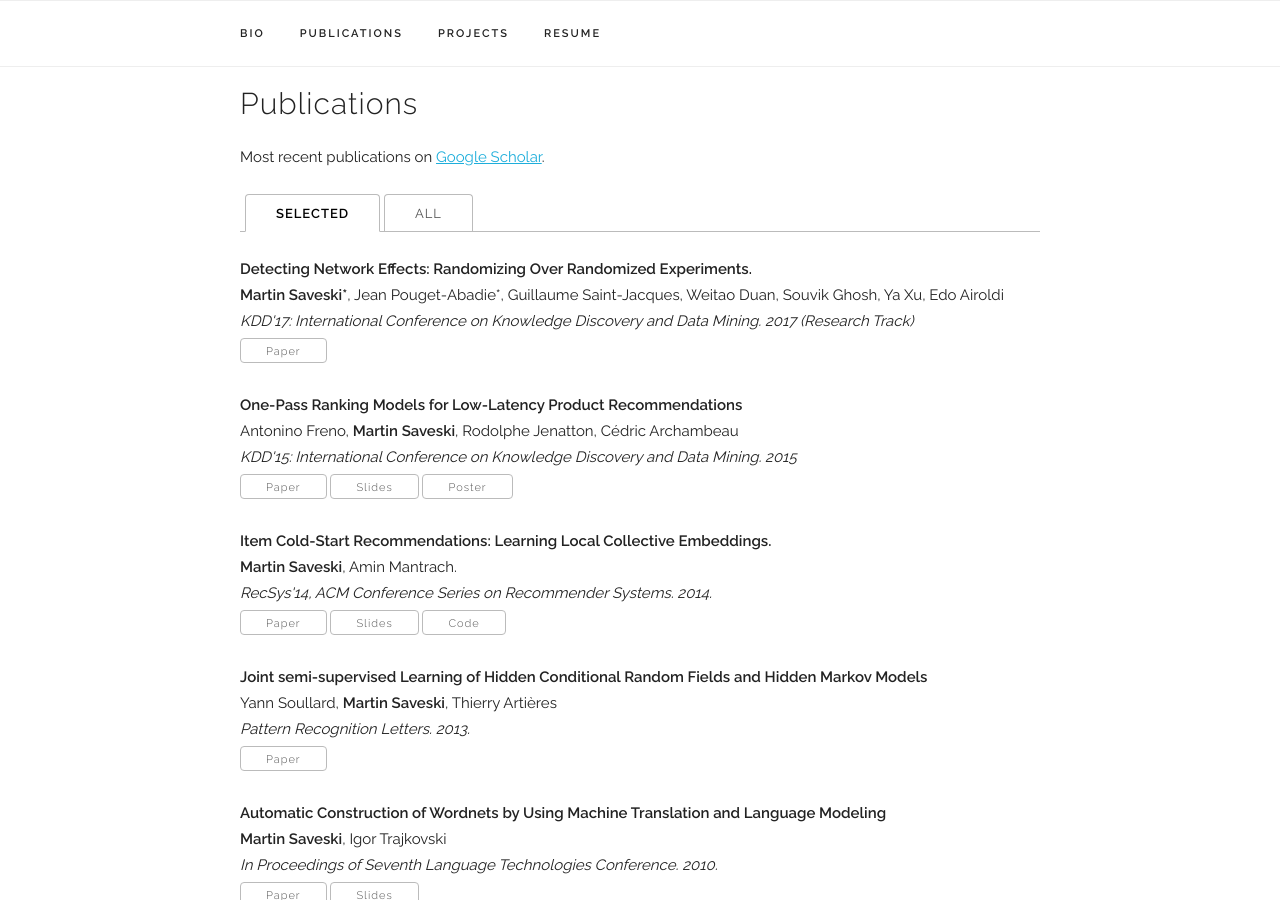
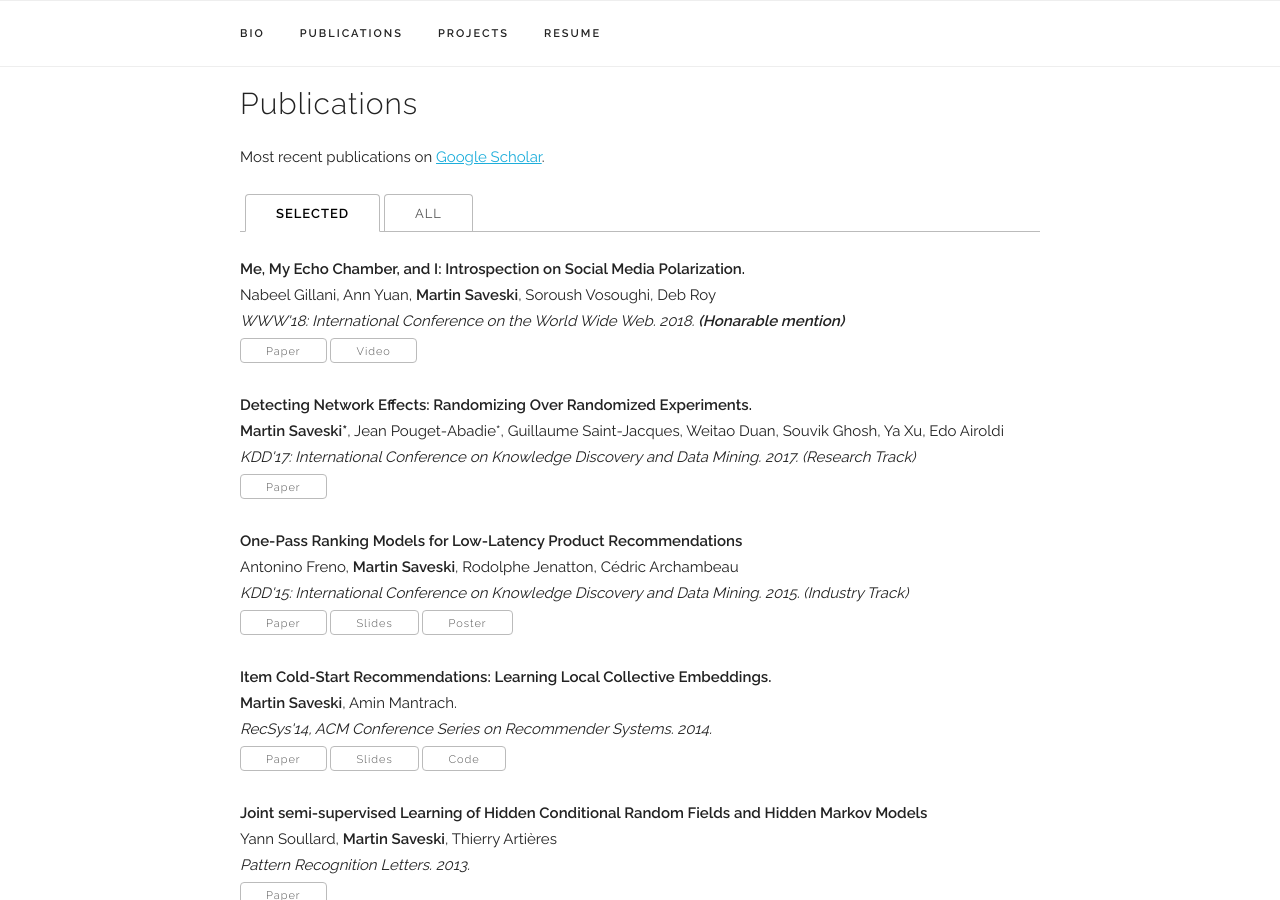
Before and after one commit to msaveski/www_personal, a Jekyll site: the page built from index.html, in a window 1280 px wide and 900 px high, scrolled down 699 px. Built offline with Jekyll 4.4.1, drawn with Linux system fonts in a browser that asks for light colours.

Commit message:
publications: added social mirror + rearranged some papers.

```diff
--- a/_data/publications.yaml
+++ b/_data/publications.yaml
@@ -1,22 +1,36 @@
 papers:
+
+  - title: "Me, My Echo Chamber, and I: Introspection on Social Media Polarization."
+    authors: "Nabeel Gillani, Ann Yuan, <b>Martin Saveski</b>, Soroush Vosoughi, Deb Roy"
+    venue: "WWW'18: International Conference on the World Wide Web. 2018. <b>(Honarable mention)</b>"
+    paper_pdf: "/assets/publications/2018_social_mirror/paper.pdf"
+    video: "https://drive.google.com/file/d/0B9-P1m1JkZA7UTRuMUFWcTNueXM/view"
+    selected: y
 
   - title: "Detecting Network Effects: Randomizing Over Randomized Experiments."
     authors: "<b>Martin Saveski*</b>, Jean Pouget-Abadie*, Guillaume Saint-Jacques, Weitao Duan, Souvik Ghosh, Ya Xu, Edo Airoldi"
-    venue: "KDD'17: International Conference on Knowledge Discovery and Data Mining. 2017 (Research Track)"
+    venue: "KDD'17: International Conference on Knowledge Discovery and Data Mining. 2017. (Research Track)"
     paper_pdf: "/assets/publications/2017_detecting_network_effects/paper.pdf"
     selected: y
 
   - title: "Testing for arbitrary interference on experimentation platforms."
     authors: "Jean Pouget-Abadie*, <b>Martin Saveski*</b>, Guillaume Saint-Jacques, Weitao Duan, Souvik Ghosh, Ya Xu, Edo Airoldi"
-    venue: "Biometrika (in submission)"
+    venue: "Preprint"
     paper_pdf: "https://arxiv.org/abs/1704.01190"
     selected: n
 
   - title: "Human Atlas: A Tool for Mapping Social Networks."
     authors: "<b>Martin Saveski</b>, Eric Chu, Soroush Vosoughi, Deb Roy"
-    venue: "WWW'16: International Conference on World Wide Web. 2016. (Demo)"
+    venue: "WWW'16: International Conference on the World Wide Web. 2016. (Demo)"
     paper_pdf: "/assets/publications/2016_human_atlas/paper.pdf"
     video: "https://www.youtube.com/watch?v=OQOUHkJdA-U"
+    selected: n
+
+  - title: "Topic Modeling in Twitter: Aggregating Tweets by Conversations"
+    authors: "David Alvarez-Melis*, <b>Martin Saveski*</b>"
+    venue: "ICWSM'16: International AAAI Conference on Web and Social Media. 2016. (Short Paper)"
+    paper_pdf: "/assets/publications/2016_twitter_topic_modeling/paper.pdf"
+    poster: "/assets/publications/2016_twitter_topic_modeling/poster.pdf"
     selected: n
 
   - title: "Tracking the Yak: An Empirical Study of Yik Yak."
@@ -26,16 +40,9 @@ papers:
     poster: "/assets/publications/2016_yikyak/poster.pdf"
     selected: n
 
-  - title: "Topic Modeling in Twitter: Aggregating Tweets by Conversations"
-    authors: "David Alvarez-Melis*, <b>Martin Saveski*</b>"
-    venue: "ICWSM'16: International AAAI Conference on Web and Social Media. 2016. (Short Paper)"
-    paper_pdf: "/assets/publications/2016_twitter_topic_modeling/paper.pdf"
-    poster: "/assets/publications/2016_twitter_topic_modeling/poster.pdf"
-    selected: n
-
   - title: "One-Pass Ranking Models for Low-Latency Product Recommendations"
     authors: "Antonino Freno, <b>Martin Saveski</b>, Rodolphe Jenatton, Cédric Archambeau"
-    venue: "KDD'15: International Conference on Knowledge Discovery and Data Mining. 2015"
+    venue: "KDD'15: International Conference on Knowledge Discovery and Data Mining. 2015. (Industry Track)"
     paper_pdf: "/assets/publications/2015_one_pass_ranking_models/paper.pdf"
     poster: "/assets/publications/2015_one_pass_ranking_models/poster.pdf"
     slides: "/assets/publications/2015_one_pass_ranking_models/slides.pdf"
```
Also changed, not shown: 1 other file.
